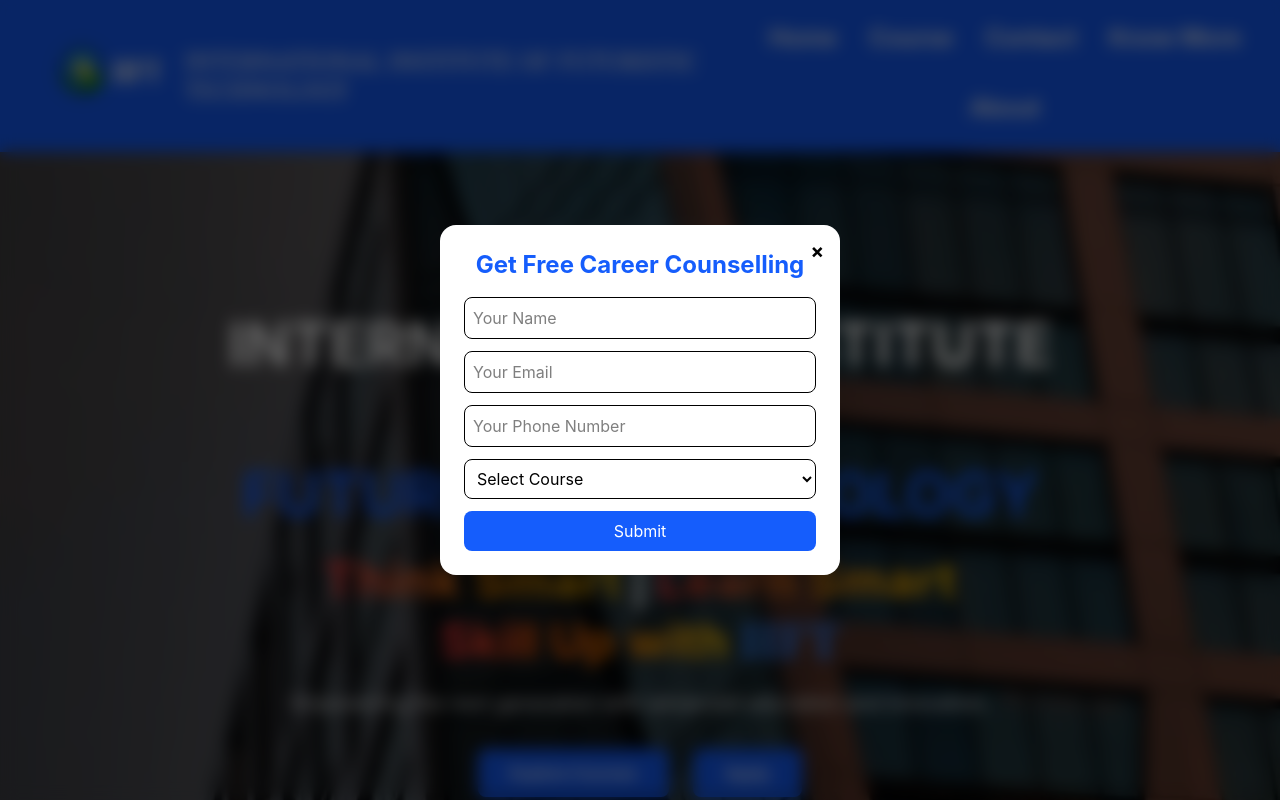
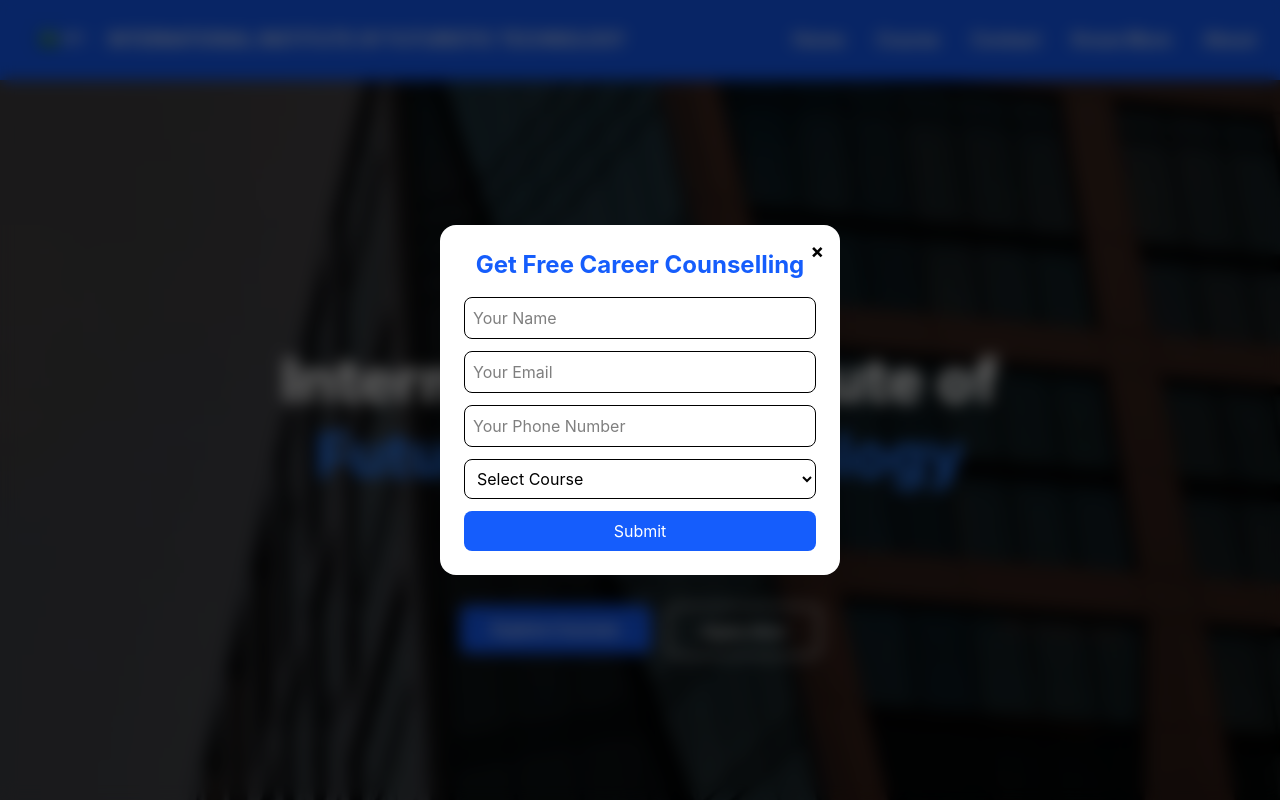
Before and after one commit to tanveersinghh85446-hue/IIFT, a React (Vite) app: page / in a window 1280 px wide. Shown: the top 800 px of the page. Built offline with nearby package versions, Linux system fonts and the light colour scheme.

Commit message:
first commit

```diff
--- a/src/Components/Hero.jsx
+++ b/src/Components/Hero.jsx
@@ -59,83 +59,60 @@ export default function Hero() {
     <div>
 
       {/* HERO SECTION */}
-      <section className="relative w-full h-screen overflow-hidden">
+      <section className="relative w-full h-screen flex items-center justify-center text-center overflow-hidden">
 
-        {/* Sliding Image */}
+        {/* Background Image */}
         <motion.img
           key={index}
           src={images[index]}
-          initial={{ x: "100%" }}
-          animate={{ x: 0 }}
-          exit={{ x: "-100%" }}
+          initial={{ opacity: 0 }}
+          animate={{ opacity: 1 }}
           transition={{ duration: 1 }}
           className="absolute w-full h-full object-cover"
         />
 
-        <div className="absolute inset-0 bg-linear-to-r from-black/70 to-black/40"></div>
+        {/* Dark Overlay */}
+        <div className="absolute inset-0 bg-black/70"></div>
 
-        {/* TOP BADGE */}
+        {/* Content */}
+        <div className="relative z-10 px-6 max-w-4xl text-white">
 
-        <div className="absolute top-20 left-1/2 -translate-x-1/2 z-20">
-          <span
-            className="flex items-center gap-2 px-6 py-2 text-sm md:text-base font-semibold tracking-wider
-    bg-white/10 backdrop-blur-md border border-white/20
-    rounded-full text-white shadow-lg "
-            >
-            <GiEarthAmerica className="text-3xl" />
-            World’s Best Institution
-          </span>
-        </div>
+          {/* Small Top Heading */}
+          <p className="uppercase tracking-widest text-sm md:text-base text-blue-400 mb-4">
+            World’s Best Institute
+          </p>
 
-        <div className="absolute inset-0 flex items-center  justify-center text-white text-center z-10 px-4">
-          <div className="max-w-4xl">
-            <h2 className="text-3xl md:text-6xl font-bold leading-tight">
-              INTERNATIONAL INSTITUTE OF <br />
-              <span className="text-blue-600">FUTURISTIC TECHNOLOGY</span>
-            </h2>
+          {/* Main Heading */}
+          <h1 className="text-3xl sm:text-4xl md:text-6xl font-extrabold leading-tight">
+            International Institute of <br />
+            <span className="text-blue-500">
+              Futuristic Technology
+            </span>
+          </h1>
 
-            {/* TAGLINE SECTION */}
-            <div className="mt-6 space-y-3">
+          {/* Tagline */}
+          <p className="mt-6 text-lg md:text-xl text-gray-200">
+            Think Smart | Learn Smart <br />
+            <span className="text-blue-400 font-semibold">
+              Skill Up with IIFT
+            </span>
+          </p>
 
-              <h3 className="text-2xl sm:text-3xl md:text-4xl lg:text-5xl
-  font-bold tracking-wide">
-                <span className="bg-linear-to-r from-red-500 to-yellow-400 bg-clip-text text-transparent">
-                  Think Smart
-                </span>
-                <span className="mx-2 text-white">|</span>
-                <span className="bg-linear-to-r from-red-500 to-yellow-400 bg-clip-text text-transparent">
-                  Learn Smart
-                </span>
-              </h3>
+          {/* Buttons */}
+          <div className="mt-8 flex flex-col sm:flex-row justify-center gap-4">
 
-              <h4 className="text-2xl sm:text-3xl md:text-4xl lg:text-5xl font-bold">
-                <span className="bg-linear-to-r from-red-500 via-orange-500 to-yellow-400 bg-clip-text text-transparent">
-                  Skill Up with
-                </span>
-                <span className="ml-3 text-blue-500 font-serif font-extrabold">
-                  IIFT
-                </span>
-              </h4>
+            <Link to="/course">
+              <button className="px-8 py-3 bg-blue-600 rounded-lg font-semibold hover:bg-white hover:text-black transition duration-300 w-full sm:w-auto">
+                Explore Courses
+              </button>
+            </Link>
 
-            </div>
+            <Link to="/apply">
+              <button className="px-8 py-3 border-2 border-white rounded-lg font-semibold hover:bg-white hover:text-black transition duration-300 w-full sm:w-auto">
+                Apply Now
+              </button>
+            </Link>
 
-            <p className="mt-6 text-lg md:text-xl">
-              Empowering the next generation with advanced education and innovation.
-            </p>
-
-            <div className="mt-8 flex justify-center gap-6">
-              <Link to="/course">
-                <button className="px-8 py-3 bg-blue-600 font-semibold rounded-lg hover:bg-white hover:text-black transition duration-300">
-                  Explore Courses
-                </button>
-              </Link>
-
-              <Link to="/apply">
-                <button className="px-8 py-3 bg-blue-600 font-semibold rounded-lg hover:bg-white hover:text-black transition duration-300">
-                  Apply
-                </button>
-              </Link>
-            </div>
           </div>
         </div>
       </section>
@@ -180,7 +157,7 @@ export default function Hero() {
               { icon: <FaHandshakeSimple />, title: "Strong Brand Reputation" },
               { icon: <BsPersonVcardFill />, title: "Real-World Projects" },
               { icon: <RiGalleryFill />, title: "360° Career Support" },
-              { icon: <FaGlobe />, title: "BIA® Alumni Status" },
+              { icon: <FaGlobe />, title: "IIFT® Alumni Status" },
             ].map((item, i) => (
               <div key={i} className="bg-blue-500 rounded-2xl p-6 md:p-8 shadow-lg text-center hover:scale-105 transition duration-300">
                 <div className="text-4xl md:text-5xl mx-auto mb-4 flex justify-center">
--- a/src/Components/Navbar.jsx
+++ b/src/Components/Navbar.jsx
@@ -1,34 +1,56 @@
-import React from 'react'
+import React, { useState } from "react";
 import { Link } from "react-router-dom";
+import { HiMenu, HiX } from "react-icons/hi";
 
 function Navbar() {
+  const [isOpen, setIsOpen] = useState(false);
+
   return (
-    <nav className="bg-blue-600 text-white flex flex-col lg:flex-row justify-between items-center px-4 lg:px-8 py-4">
+    <nav className="bg-blue-600 text-white shadow-md">
+      <div className="flex justify-between items-center px-6 py-4">
 
-      {/* Logo */}
-      <div className="flex justify-center items-center">
-        <img className="h-20 md:h-20 lg:h-30 w-auto" src="LOGO2.png" alt="Logo" />
+        {/* Logo */}
+        <div className="flex items-center gap-3">
+          <img
+            className="h-12 w-auto"
+            src="LOGO2.png"
+            alt="Logo"
+          />
+          <h1 className="hidden lg:block font-semibold text-lg">
+            INTERNATIONAL INSTITUTE OF FUTURISTIC TECHNOLOGY
+
+          </h1>
+        </div>
+
+        {/* Desktop Menu */}
+        <div className="hidden md:flex gap-8 font-semibold text-lg">
+          <Link className="hover:text-black transition" to="/">Home</Link>
+          <Link className="hover:text-black transition" to="/course">Course</Link>
+          <Link className="hover:text-black transition" to="/contact">Contact</Link>
+          <Link className="hover:text-black transition" to="/know-more">Know More</Link>
+          <Link className="hover:text-black transition" to="/about">About</Link>
+        </div>
+
+        {/* Hamburger Icon */}
+        <div className="md:hidden text-3xl cursor-pointer">
+          {isOpen ? (
+            <HiX onClick={() => setIsOpen(false)} />
+          ) : (
+            <HiMenu onClick={() => setIsOpen(true)} />
+          )}
+        </div>
       </div>
 
-      {/* Title */}
-      <div className="font-serif text-lg hidden lg:block  md:text-3xl lg:text-[3vh]">
-        INTERNATIONAL INSTITUTE OF FUTURISTIC TECHNOLOGY
-      </div>
-
-      {/* Links */}
-      <div className="flex flex-wrap justify-center gap-4 md:gap-6 lg:gap-8 mt-3 lg:mt-0">
-        <Link className="font-semibold text-base md:text-lg lg:text-2xl pb-1 border-b-2 border-transparent hover:border-gray-800 hover:text-black transition duration-300" to="/">Home</Link>
-
-        <Link className="font-semibold text-base md:text-lg lg:text-2xl pb-1 border-b-2 border-transparent hover:border-gray-800 hover:text-black transition duration-300" to="/course">Course</Link>
-
-        <Link className="font-semibold text-base md:text-lg lg:text-2xl pb-1 border-b-2 border-transparent hover:border-gray-800 hover:text-black transition duration-300" to="/contact">Contact</Link>
-
-        <Link className="font-semibold text-base md:text-lg lg:text-2xl pb-1 border-b-2 border-transparent hover:border-gray-800 hover:text-black transition duration-300" to="/know-more">Know More</Link>
-
-        <Link className="font-semibold text-base md:text-lg lg:text-2xl pb-1 border-b-2 border-transparent hover:border-gray-800 hover:text-black transition duration-300" to="/about">About</Link>
-
-      </div>
-
+      {/* Mobile Menu */}
+      {isOpen && (
+        <div className="md:hidden flex flex-col items-center gap-4 pb-4 font-semibold text-lg bg-blue-700">
+          <Link onClick={() => setIsOpen(false)} to="/">Home</Link>
+          <Link onClick={() => setIsOpen(false)} to="/course">Course</Link>
+          <Link onClick={() => setIsOpen(false)} to="/contact">Contact</Link>
+          <Link onClick={() => setIsOpen(false)} to="/know-more">Know More</Link>
+          <Link onClick={() => setIsOpen(false)} to="/about">About</Link>
+        </div>
+      )}
     </nav>
   );
 }
--- a/src/Pages/Kmore.jsx
+++ b/src/Pages/Kmore.jsx
@@ -125,16 +125,16 @@ export default function Kmore() {
               <p className="text-gray-500">Head of Department</p>
             </div>
 
-            <div className="bg-white shadow-lg p-6 rounded-xl hover:scale-105 transition duration-500">
+            {/* <div className="bg-white shadow-lg p-6 rounded-xl hover:scale-105 transition duration-500">
               <img className="h-35 w-35 bg-gray-200 rounded-full mx-auto mb-4" src="Minder Devi.jpeg" alt="img" />
               <h3 className="font-semibold text-lg">Minder Devi</h3>
               <p className="text-gray-500">Marketing Head</p>
-            </div>
+            </div> */}
 
             <div className="bg-white shadow-lg p-6 rounded-xl hover:scale-105 transition duration-500">
               <img className="h-35 w-35 bg-gray-200 rounded-full mx-auto mb-4" src="Vinay Soni.jpeg" alt="img" />
               <h3 className="font-semibold text-lg">Vinay Rojha</h3>
-              <p className="text-gray-500">Career Counselor</p>
+              <p className="text-gray-500"> Marketing Head & Managing Director</p>
             </div>
 
             <div className="bg-white shadow-lg p-6 rounded-xl hover:scale-105 transition duration-500">
@@ -146,7 +146,7 @@ export default function Kmore() {
             <div className="bg-white shadow-lg p-6 rounded-xl hover:scale-105 transition duration-500">
               <img className="h-35 w-35 bg-gray-200 rounded-full mx-auto mb-4" src="Anjali.jpeg" alt="img" />
               <h3 className="font-semibold text-lg">Anjali Singh</h3>
-              <p className="text-gray-500">Placement Codinator</p>
+              <p className="text-gray-500">Career & Placement Codinator</p>
             </div>
 
           </div>
```
Also changed, not shown: src/Pages/Course.jsx (+9 -8 lines).
